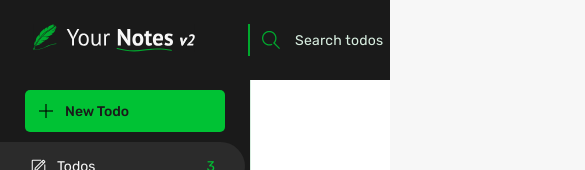
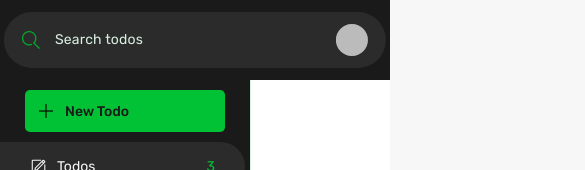
Before and after one commit to AllanKirui/your-notes-v2, a Vue app: page /todos in a window 390 px wide. Shown: the top 170 px of the page, 585 px wide, since content can reach past the window. Built offline with nearby package versions, Linux system fonts and the light colour scheme; no server answers; sample sign-in values are in the browser's storage.

Commit message:
Add responsiveness to nav bar

```diff
--- a/src/components/nav/TheHeader.vue
+++ b/src/components/nav/TheHeader.vue
@@ -1,7 +1,7 @@
 <template>
   <header :class="themeClasses" :style="{ 'font-size': fontSize / 16 + 'rem' }">
     <nav class="nav flex flex-ai-c flex-jc-sb">
-      <div class="nav-left flex">
+      <div class="nav-left">
         <div class="nav-logo">
           <router-link to="/todos" title="Home">
             <img
@@ -51,8 +51,8 @@
         </div>
       </div>
 
-      <div class="nav-right flex flex-ai-c">
-        <div class="nav-avatar flex flex-ai-c flex-jc-c">
+      <div class="nav-right">
+        <div class="nav-avatar">
           <div class="image-wrapper">
             <img class="avatar" :src="user.photoURL" alt=" " />
             <span class="initials">{{ setInitials(user.displayName) }}</span>
@@ -286,6 +286,7 @@ export default {
 
 <style scoped>
 .header {
+  position: relative;
   width: 100%;
   height: 5rem;
 }
@@ -302,13 +303,19 @@ export default {
   padding: 0 1.875rem;
   width: 100%;
   height: 100%;
+  gap: 1.25rem;
   color: var(--color-platinum);
+}
+
+.nav-left {
+  display: grid;
+  grid-template-columns: 10.5rem minmax(auto, 25rem);
+  grid-template-rows: 1fr;
+  gap: 3.125rem;
 }
 
 .nav-logo {
   position: relative;
-  margin-right: 3.125rem;
-  width: 10.5rem;
 }
 
 .logo {
@@ -329,7 +336,7 @@ export default {
 
 .nav-search {
   font-weight: 400;
-  width: 25rem;
+  padding: 5px 0;
 }
 
 .default-theme .nav-search {
@@ -369,13 +376,27 @@ export default {
 }
 
 .nav-right {
-  gap: 20px;
+  display: grid;
+  grid-template-columns: 1fr 1.25rem;
+  grid-template-rows: 1fr;
+  gap: 0.625rem;
+  align-items: center;
+}
+
+.nav-avatar {
+  grid-column: 1;
+  display: grid;
+  grid-template-columns: auto minmax(5rem, auto);
+  grid-template-rows: 1fr;
+  gap: 0.875rem;
+  align-items: center;
 }
 
 .nav-avatar .image-wrapper {
+  grid-column: 1;
   position: relative;
-  width: 2.5rem;
-  height: 2.5rem;
+  width: 2rem;
+  height: 2rem;
   border-radius: 50%;
   overflow: hidden;
 }
@@ -398,7 +419,6 @@ export default {
 
 .nav-avatar .image-wrapper .avatar {
   position: relative;
-  max-width: 100%;
   z-index: 2;
 }
 
@@ -407,17 +427,18 @@ export default {
   top: 50%;
   left: 50%;
   transform: translate(-50%, -50%);
-  font-size: 1.125rem;
+  font-size: 1rem;
   font-weight: 500;
   text-transform: uppercase;
   z-index: 1;
 }
 
 .nav-avatar .username {
-  margin-left: 1.125rem;
+  grid-column: 2;
 }
 
 .nav-menu {
+  grid-column: 2;
   width: 1.25rem;
   height: 1.25rem;
 }
@@ -430,7 +451,7 @@ export default {
 }
 
 .default-theme .nav-menu .menu-btn:hover {
-  outline: 1px solid var(--color-traffic-grey);
+  outline: 2px solid var(--color-traffic-grey);
 }
 
 .default-theme .nav-menu .menu-btn:focus {
@@ -446,4 +467,56 @@ export default {
   outline: 1px solid var(--color-spanish-pink);
   outline-offset: 5px;
 }
+
+/* media queries */
+@media (max-width: 768px) {
+  .nav {
+    position: relative;
+    top: 50%;
+    left: 50%;
+    transform: translate(-50%, -50%);
+    width: 98%;
+    height: 70%;
+    padding: 1.125rem;
+    border-radius: 50px;
+    background-color: var(--color-graphite-black);
+  }
+
+  .nav-left {
+    grid-template-columns: auto minmax(auto, 25rem);
+    gap: 0.875rem;
+    align-items: center;
+  }
+
+  .nav-left .nav-logo {
+    display: none;
+  }
+
+  .nav-search img {
+    margin-left: 0;
+  }
+
+  .default-theme .nav-search {
+    border: none;
+  }
+
+  .nav-right {
+    grid-template-columns: 1fr;
+  }
+
+  .nav-right .nav-avatar {
+    grid-template-columns: 1fr;
+  }
+
+  .nav-right .nav-menu,
+  .nav-right .nav-avatar .username {
+    display: none;
+  }
+}
+
+@media (min-width: 769px) {
+  .nav-left .nav-burger {
+    display: none;
+  }
+}
 </style>
```
